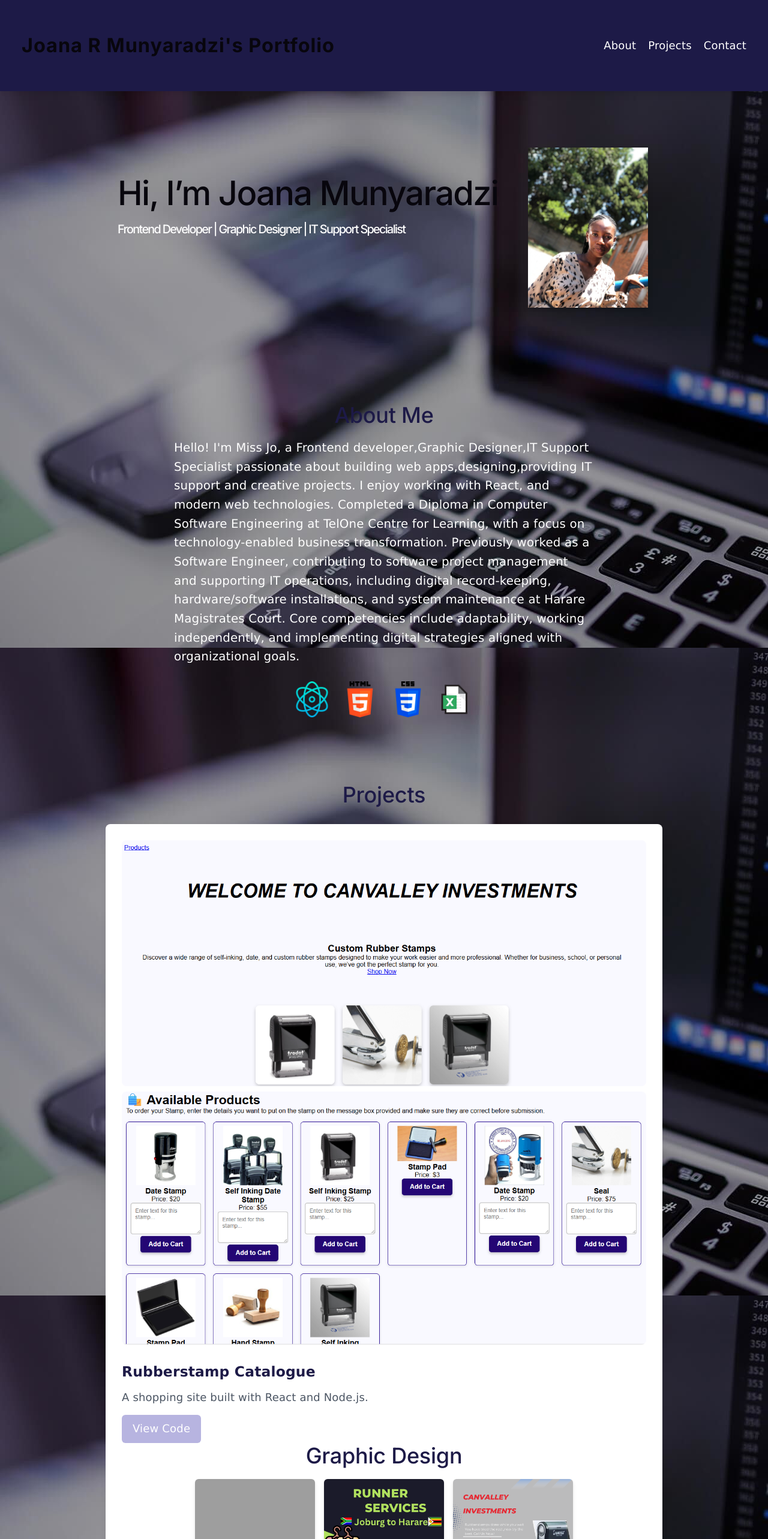
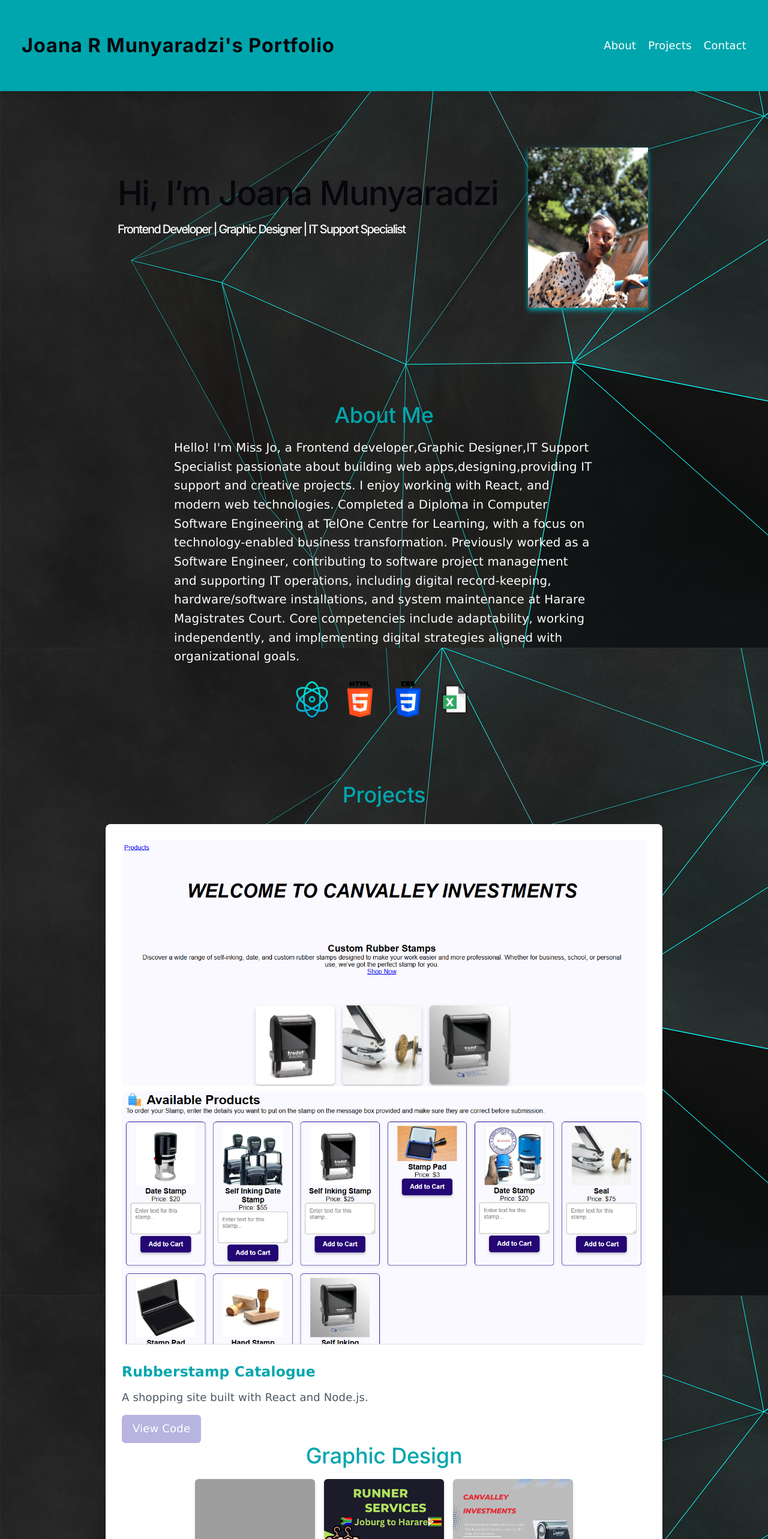
Before and after one commit to joa214/myportfolio, a React (Vite) app: page / in a window 1280 px wide. Shown: the top 2566 px of the page at 60% size. Built offline with nearby package versions, Linux system fonts and the light colour scheme; grey boxes are pictures that could not be loaded.

Commit message:
Removed backgroung image

```diff
--- a/style.css
+++ b/style.css
@@ -18,14 +18,14 @@
 /* Body */
 body {
   font-family:'Lucida Sans', 'Lucida Sans Regular', 'Lucida Grande', 'Lucida Sans Unicode', Geneva, Verdana, sans-serif;
-  background-image: url('bg3.jpg');
+  background-image: url('1567665.png');
   color: var(--text);
   line-height: 1.6;
 }
 
 /* Header */
 header {
-  background: linear-gradient(90deg, rgb(29, 26, 71),rgb(29, 26, 71)); /* Indigo gradient */
+  background: linear-gradient(90deg, #00A6AD,#00A6AD);
   color: #fff;
   padding: 1rem 2rem;
   position: sticky;
@@ -83,7 +83,7 @@ section {
 section h2 {
   margin-bottom: 1rem;
   font-size: 2rem;
-  color: rgb(29, 26, 71);
+  color: #00A6AD;
   text-align: center;
 }
 
@@ -107,7 +107,7 @@ section h2 {
   max-width: 100%;
   height: auto;
   margin-bottom: 10px;      /* Space below image */
-  box-shadow: 0 4px 8px rgba(0,0,0,0.2);
+  box-shadow: 0 4px 8px #00A6AD;
 
 
 }
@@ -157,7 +157,7 @@ section h2 {
 .project-card h3 {
   margin: 1rem 0 0.5rem;
   font-size: 1.3rem;
-  color: rgb(29, 26, 71);
+  color: #00A6AD;
 }
 .project-card p {
   color: #4b5563;
@@ -214,7 +214,6 @@ section h2 {
 footer {
   text-align: center;
   padding: 1rem;
-  background-image: url('bg3.jpg');
   color: #fff;
   margin-top: 2rem;
 }
```
Also changed, not shown: 1567665.png (added).
